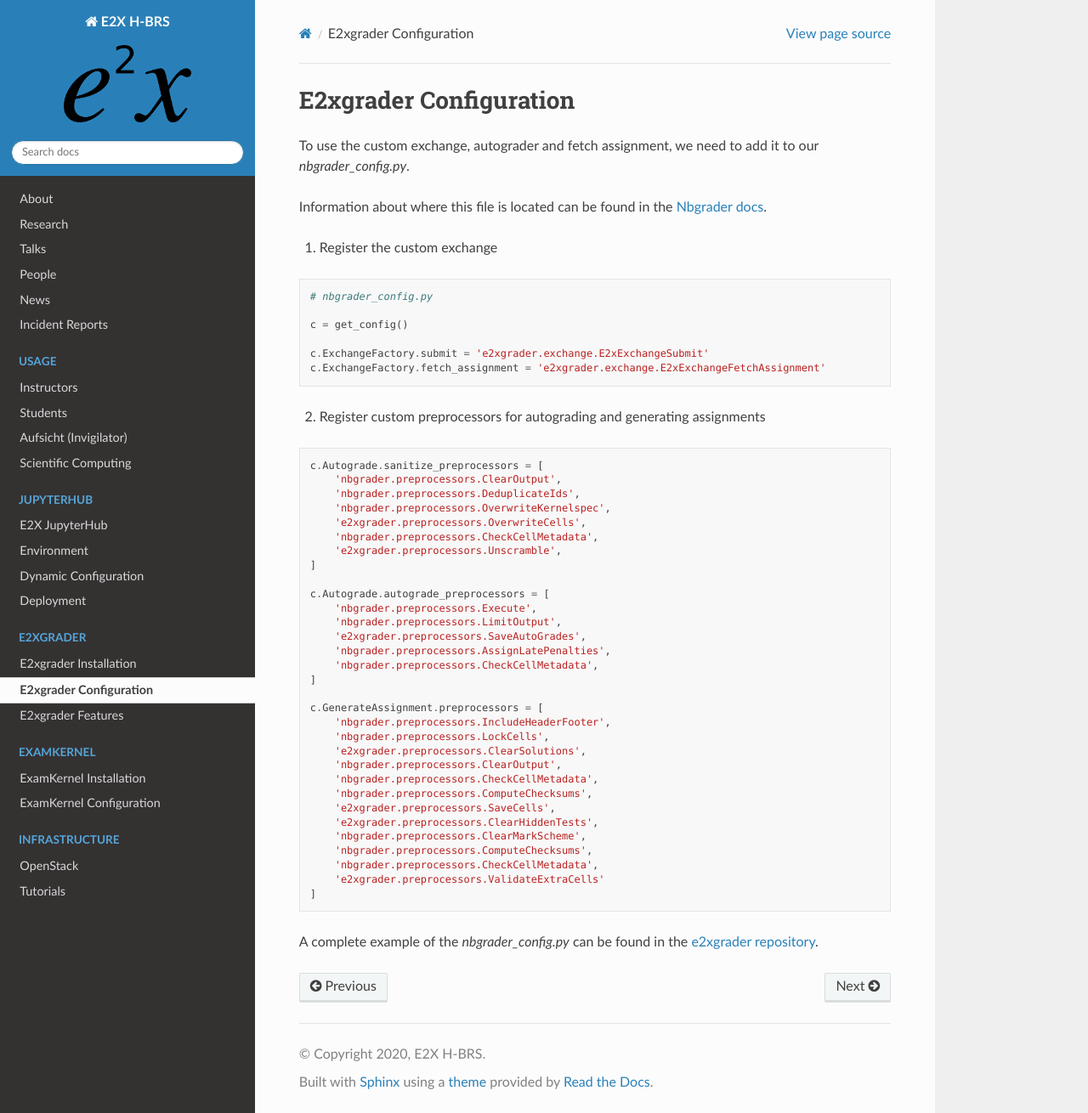
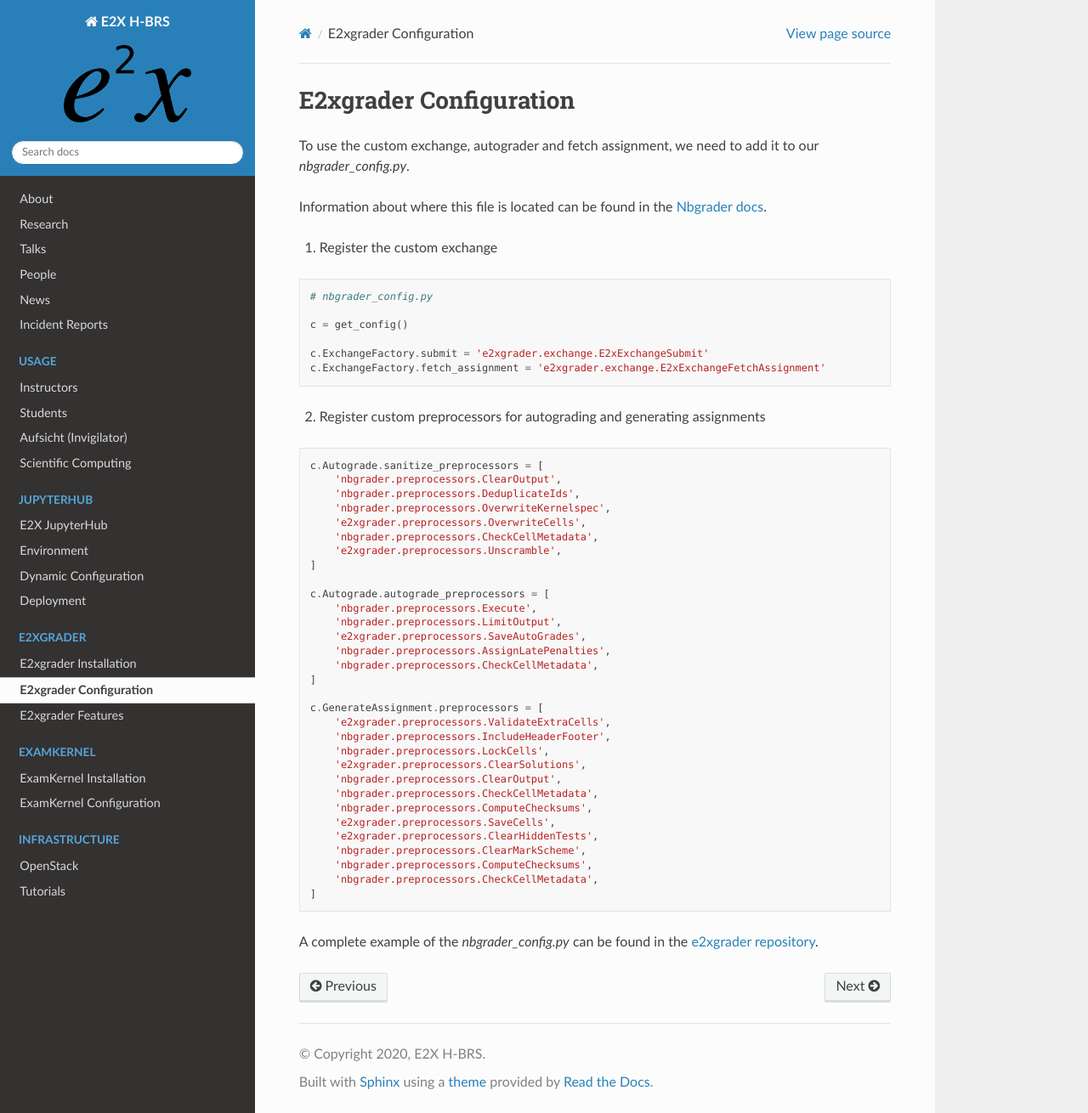
Before and after one commit to DigiKlausur/e2x-docs, a Sphinx documentation site: the page built from docs/source/e2xgrader/configuration.rst, in a window 1280 px wide and 1310 px high. Shown: the whole window at 85% size. Built offline with Sphinx 7.4.7 and the Read the Docs theme 2.0.0, drawn with Linux system fonts in a browser that asks for light colours; part of the change alters nothing that is shown.

```diff
--- a/docs/source/e2xgrader/configuration.rst
+++ b/docs/source/e2xgrader/configuration.rst
@@ -43,6 +43,7 @@ in the `Nbgrader docs`_.
    ]
 
    c.GenerateAssignment.preprocessors = [
+       'e2xgrader.preprocessors.ValidateExtraCells',
        'nbgrader.preprocessors.IncludeHeaderFooter',
        'nbgrader.preprocessors.LockCells',
        'e2xgrader.preprocessors.ClearSolutions',
@@ -54,7 +55,6 @@ in the `Nbgrader docs`_.
        'nbgrader.preprocessors.ClearMarkScheme',
        'nbgrader.preprocessors.ComputeChecksums',
        'nbgrader.preprocessors.CheckCellMetadata',
-       'e2xgrader.preprocessors.ValidateExtraCells'
    ]
 
 A complete example of the *nbgrader_config.py* can be found in the `e2xgrader repository`_.
```
